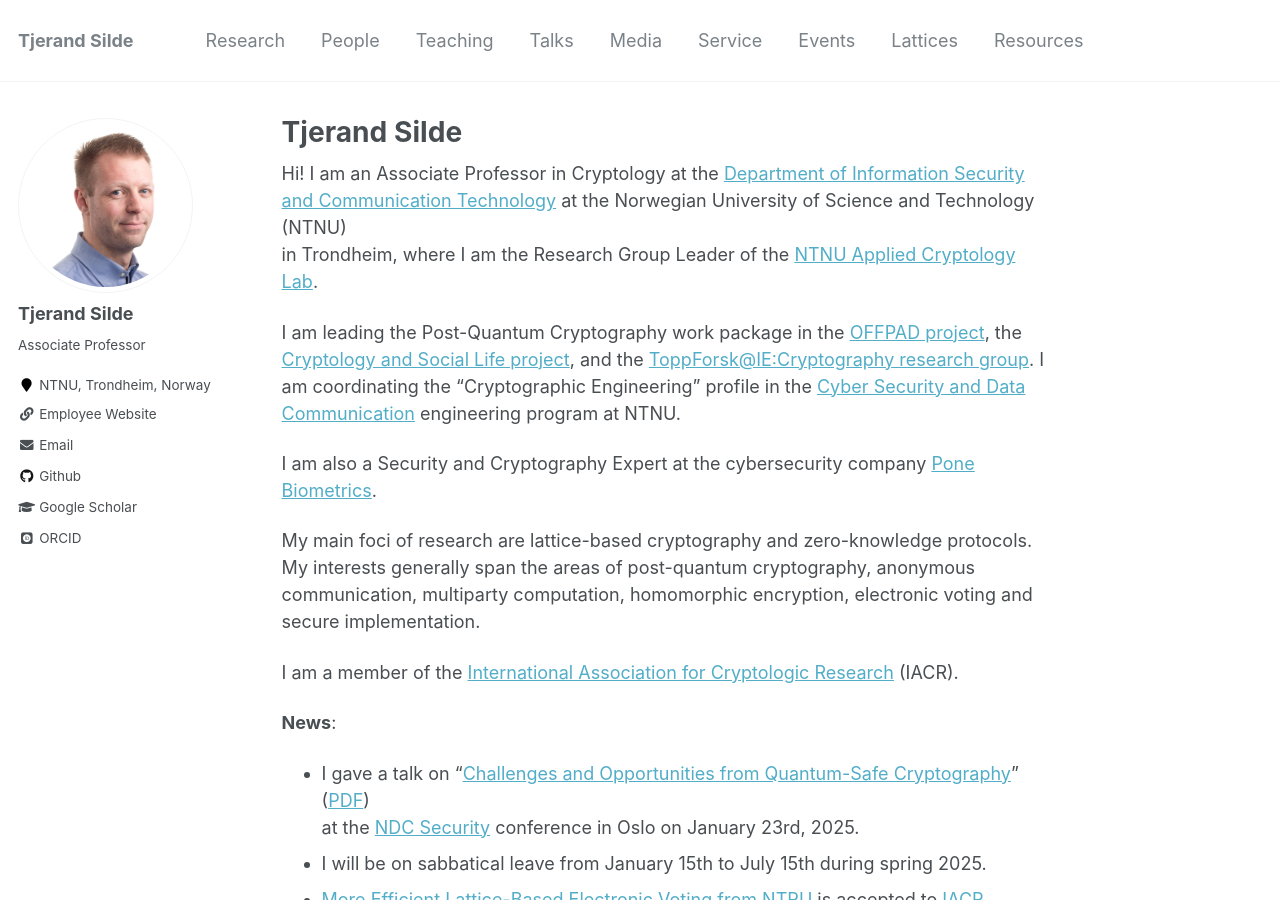
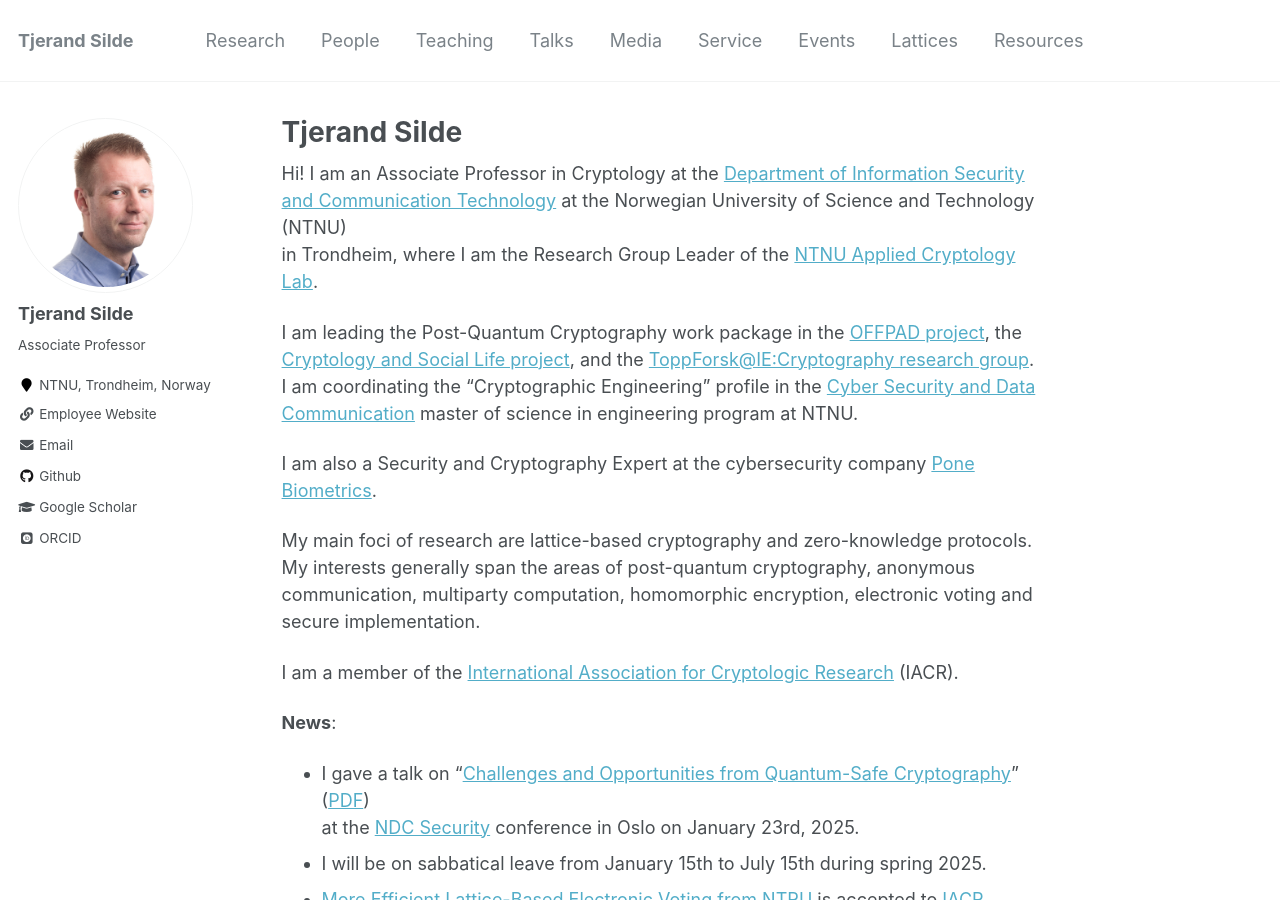
Before and after one commit to tjesi/tjesi.github.io, a Jekyll site: the page built from _pages/about.md, in a window 1280 px wide and 900 px high. Built offline with Jekyll 4.4.1, drawn with Linux system fonts in a browser that asks for light colours; some web fonts are replaced.

Commit message:
Update about.md

```diff
--- a/_pages/about.md
+++ b/_pages/about.md
@@ -10,7 +10,8 @@
 Hi! I am an Associate Professor in Cryptology at the [Department of Information Security and Communication Technology](https://www.ntnu.edu/iik) at the Norwegian University of Science and Technology (NTNU)
 in Trondheim, where I am the Research Group Leader of the [NTNU Applied Cryptology Lab](https://www.ntnu.edu/iik/nacl-lab).
 
-I am leading the Post-Quantum Cryptography work package in the [OFFPAD project](https://prosjektbanken.forskningsradet.no/en/project/FORISS/321619), the [Cryptology and Social Life project](https://www.ntnu.edu/iik/cryptology-and-social-life), and the [ToppForsk@IE:Cryptography research group](https://www.ntnu.edu/web/iik/toppforsk-ie-cryptography). I am coordinating the "Cryptographic Engineering" profile in the [Cyber Security and Data Communication](https://www.ntnu.edu/studies/mtkom) engineering program at NTNU.
+I am leading the Post-Quantum Cryptography work package in the [OFFPAD project](https://prosjektbanken.forskningsradet.no/en/project/FORISS/321619), the [Cryptology and Social Life project](https://www.ntnu.edu/iik/cryptology-and-social-life), and the [ToppForsk@IE:Cryptography research group](https://www.ntnu.edu/web/iik/toppforsk-ie-cryptography).
+I am coordinating the "Cryptographic Engineering" profile in the [Cyber Security and Data Communication](https://www.ntnu.edu/studies/mtkom) master of science in engineering program at NTNU.
 
 I am also a Security and Cryptography Expert at the cybersecurity company [Pone Biometrics](https://ponebiometrics.com).
 
```
